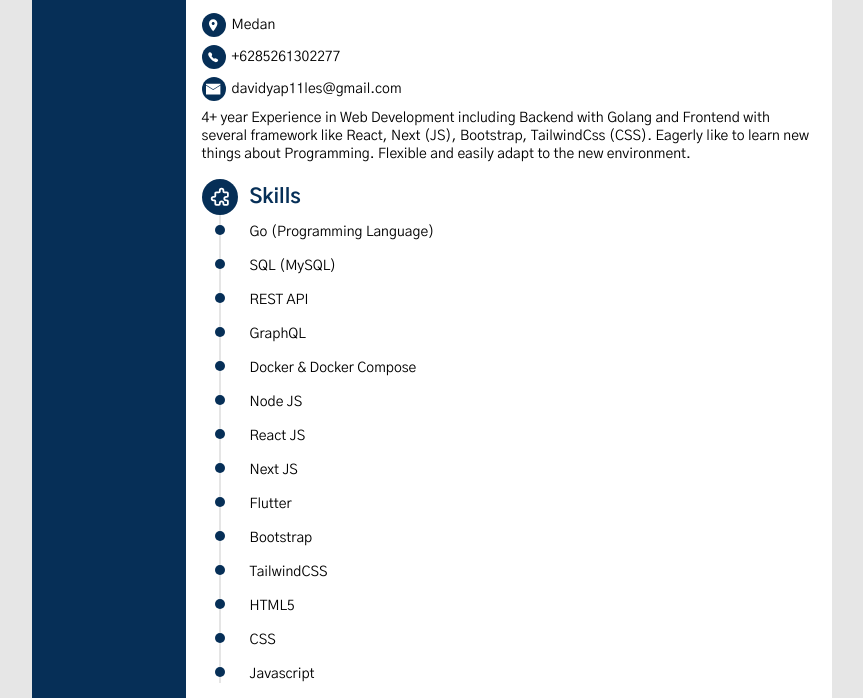
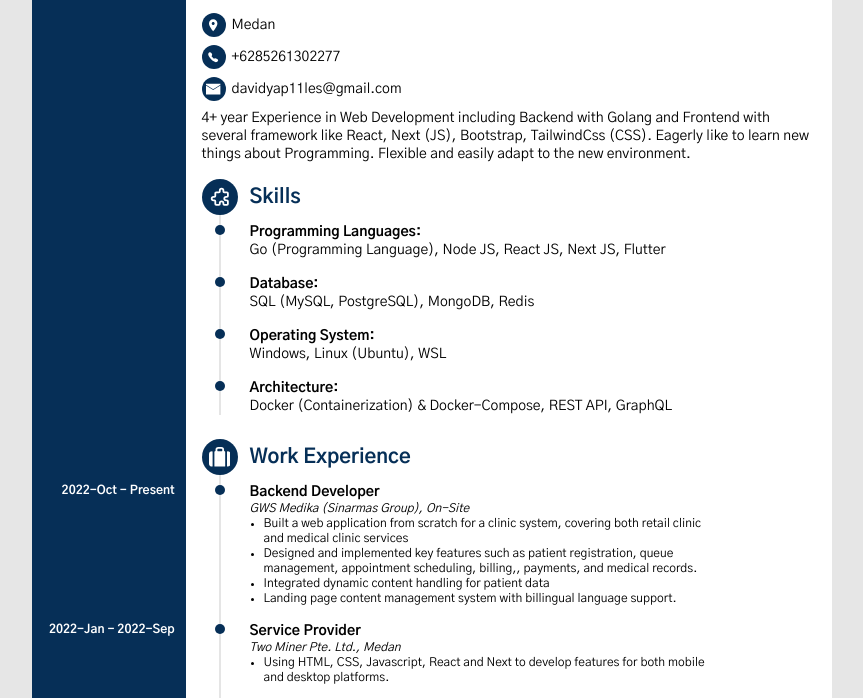
Before and after one commit to david-yappeter/CV, a website: page index.html in a window 1280 px wide. Shown: the part 87-785 px from the top of the page, without its empty margins (208-1071 px from the left). Drawn offline with Linux system fonts and the light colour scheme.

Commit message:
feat: update cv

```diff
--- a/index.html
+++ b/index.html
@@ -101,98 +101,36 @@
             <!-- begin::Skill Item -->
             <li>
               <div class="dot-before">
-                <p class="small-desc">Go (Programming Language)</p>
+                <p class="small-desc">
+                  <strong>Programming Languages: </strong> <br/> Go (Programming Language), Node JS, React JS, Next JS, Flutter
+                </p>
               </div>
             </li>
             <!-- end::Skill Item -->
             <!-- begin::Skill Item -->
             <li>
               <div class="dot-before">
-                <p class="small-desc">SQL (MySQL)</p>
+                <p class="small-desc">
+                  <strong>Database:</strong> <br/> SQL (MySQL, PostgreSQL), MongoDB, Redis
+                </p>
               </div>
             </li>
             <!-- end::Skill Item -->
             <!-- begin::Skill Item -->
             <li>
               <div class="dot-before">
-                <p class="small-desc">REST API</p>
+                <p class="small-desc">
+                  <strong>Operating System:</strong> <br/> Windows, Linux (Ubuntu), WSL
+                </p>
               </div>
             </li>
             <!-- end::Skill Item -->
             <!-- begin::Skill Item -->
             <li>
               <div class="dot-before">
-                <p class="small-desc">GraphQL</p>
-              </div>
-            </li>
-            <!-- end::Skill Item -->
-            <!-- begin::Skill Item -->
-            <li>
-              <div class="dot-before">
-                <p class="small-desc">Docker &amp; Docker Compose</p>
-              </div>
-            </li>
-            <!-- end::Skill Item -->
-            <!-- begin::Skill Item -->
-            <li>
-              <div class="dot-before">
-                <p class="small-desc">Node JS</p>
-              </div>
-            </li>
-            <!-- end::Skill Item -->
-            <!-- begin::Skill Item -->
-            <li>
-              <div class="dot-before">
-                <p class="small-desc">React JS</p>
-              </div>
-            </li>
-            <!-- end::Skill Item -->
-            <!-- begin::Skill Item -->
-            <li>
-              <div class="dot-before">
-                <p class="small-desc">Next JS</p>
-              </div>
-            </li>
-            <!-- end::Skill Item -->
-            <!-- begin::Skill Item -->
-            <li>
-              <div class="dot-before">
-                <p class="small-desc">Flutter</p>
-              </div>
-            </li>
-            <!-- end::Skill Item -->
-            <!-- begin::Skill Item -->
-            <li>
-              <div class="dot-before">
-                <p class="small-desc">Bootstrap</p>
-              </div>
-            </li>
-            <!-- end::Skill Item -->
-            <!-- begin::Skill Item -->
-            <li>
-              <div class="dot-before">
-                <p class="small-desc">TailwindCSS</p>
-              </div>
-            </li>
-            <!-- end::Skill Item -->
-            <!-- begin::Skill Item -->
-            <li>
-              <div class="dot-before">
-                <p class="small-desc">HTML5</p>
-              </div>
-            </li>
-            <!-- end::Skill Item -->
-            <!-- begin::Skill Item -->
-            <li>
-              <div class="dot-before">
-                <p class="small-desc">CSS</p>
-              </div>
-            </li>
-            <!-- end::Skill Item -->
-            <!-- begin::Skill Item -->
-            <li>
-              <div class="dot-before">
-                <p class="small-desc">Javascript</p>
+                <p class="small-desc">
+                  <strong>Architecture:</strong> <br/> Docker (Containerization) & Docker-Compose, REST API, GraphQL
+                </p>
               </div>
             </li>
             <!-- end::Skill Item -->
```
Also changed, not shown: dist/index.html.
